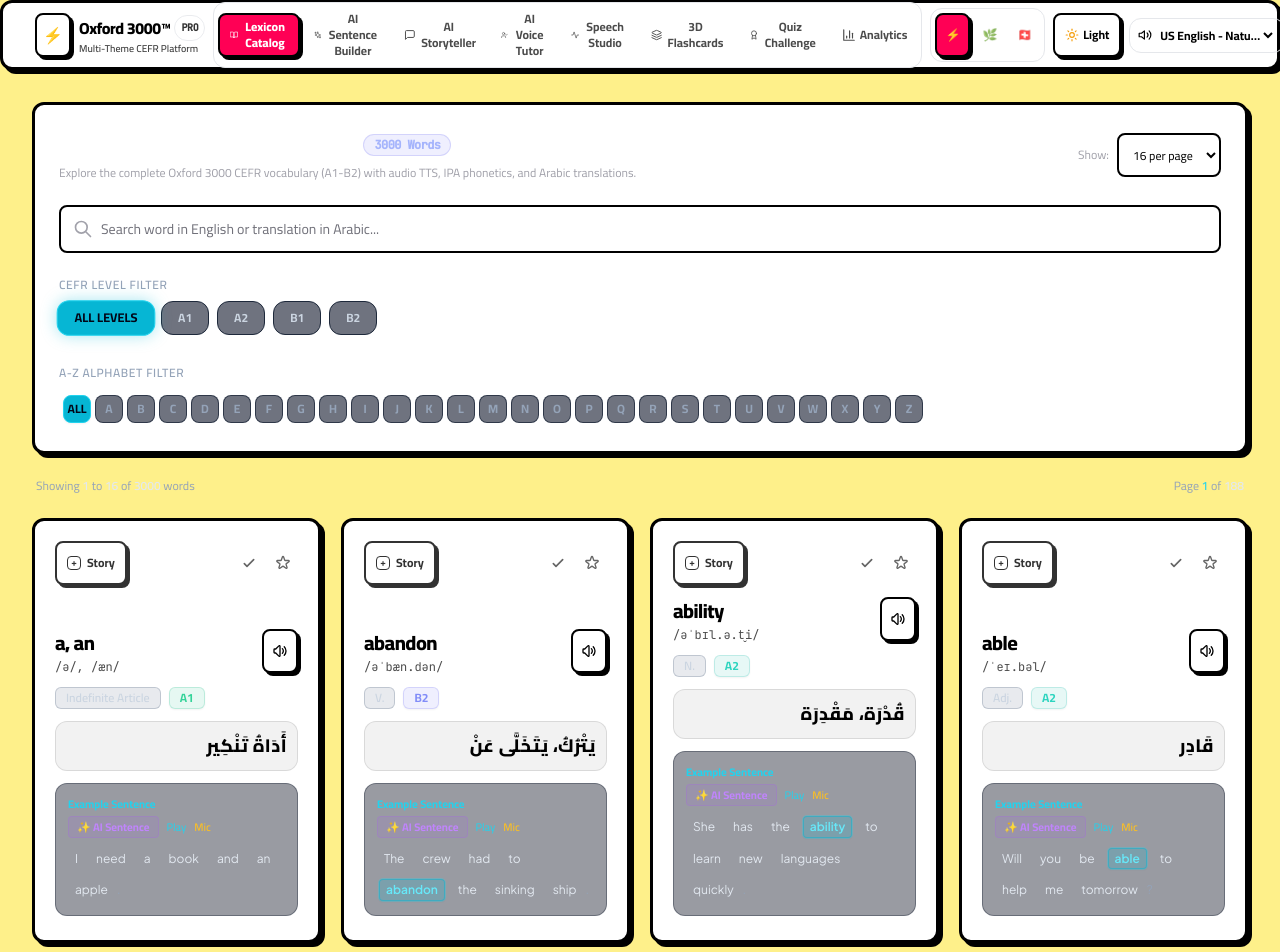
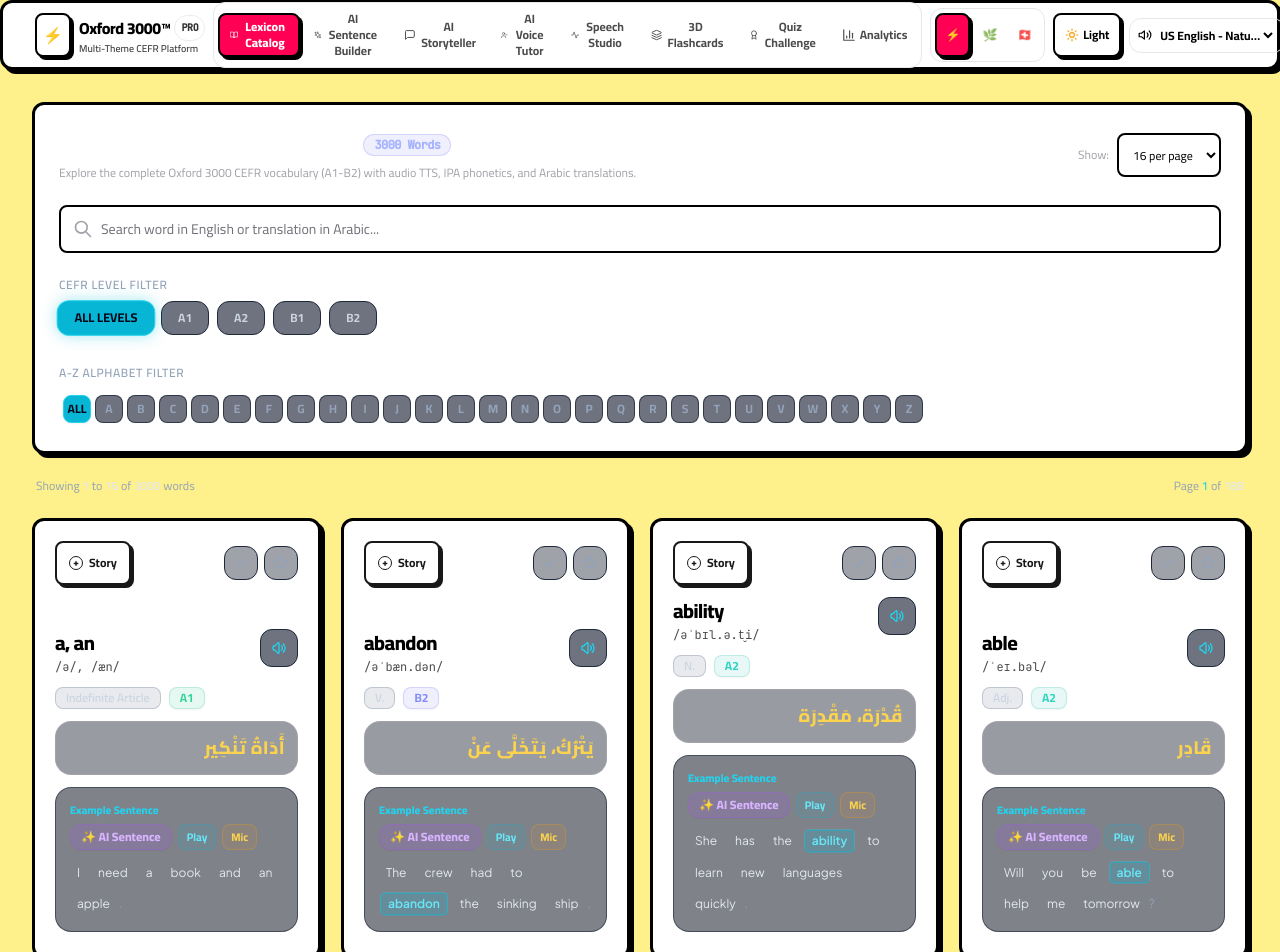
Before and after one commit to m7mdxzx9/oxford-3000-platform, a React (Vite) app: page / in a window 1280 px wide. Shown: the top 952 px of the page. Built offline with nearby package versions, Linux system fonts and the light colour scheme.

Commit message:
Polish micro-buttons, button press animations, card borders, and icon alignments across platform

```diff
--- a/src/components/LexiconGrid.jsx
+++ b/src/components/LexiconGrid.jsx
@@ -183,31 +183,31 @@ const LexiconCard = React.memo(({ wordObj, onCardClick }) => {
         {/* Storyteller Select Checkbox */}
         <button
           onClick={handleSelectWord}
-          className={`flex items-center space-x-1.5 px-2.5 py-1 rounded-lg text-xs font-semibold border transition-all ${
+          className={`flex items-center gap-1.5 px-3 py-1.5 rounded-xl text-xs font-extrabold border transition-all active:scale-95 shadow-sm ${
             selected
               ? 'theme-btn-primary'
-              : 'theme-btn-secondary opacity-80 hover:opacity-100'
+              : 'theme-btn-secondary opacity-90 hover:opacity-100'
           }`}
           title={selected ? 'Remove from Storyteller' : 'Select for AI Storyteller (Max 5)'}
         >
-          <span className="w-3.5 h-3.5 flex items-center justify-center rounded border border-current text-[10px]">
+          <span className="w-3.5 h-3.5 flex items-center justify-center rounded-full border border-current text-[10px] font-black">
             {selected ? '✓' : '+'}
           </span>
           <span>Story</span>
         </button>
 
         {/* Action Icons (Mastered & Favorite) */}
-        <div className="flex items-center space-x-1">
+        <div className="flex items-center space-x-1.5">
           {/* Mastered Toggle */}
           <button
             onClick={(e) => {
               e.stopPropagation();
               toggleMastered(wordObj.word);
             }}
-            className={`p-1.5 rounded-lg border transition-all ${
+            className={`p-2 rounded-xl border transition-all active:scale-90 ${
               mastered
-                ? 'bg-emerald-500/20 text-emerald-600 border-emerald-500/40'
-                : 'opacity-60 hover:opacity-100 hover:bg-black/5 border-transparent'
+                ? 'bg-emerald-500/20 text-emerald-400 border-emerald-500/40 shadow-sm'
+                : 'bg-slate-900/40 text-slate-400 border-slate-800 hover:text-white hover:border-slate-700'
             }`}
             title={mastered ? 'Marked as Mastered' : 'Mark as Mastered'}
           >
@@ -222,10 +222,10 @@ const LexiconCard = React.memo(({ wordObj, onCardClick }) => {
               e.stopPropagation();
               toggleFavorite(wordObj.word);
             }}
-            className={`p-1.5 rounded-lg border transition-all ${
+            className={`p-2 rounded-xl border transition-all active:scale-90 ${
               favorited
-                ? 'bg-amber-500/20 text-amber-600 border-amber-500/40'
-                : 'opacity-60 hover:opacity-100 hover:bg-black/5 border-transparent'
+                ? 'bg-amber-500/20 text-amber-400 border-amber-500/40 shadow-sm'
+                : 'bg-slate-900/40 text-slate-400 border-slate-800 hover:text-white hover:border-slate-700'
             }`}
             title={favorited ? 'Remove from Favorites' : 'Add to Favorites'}
           >
@@ -265,10 +265,10 @@ const LexiconCard = React.memo(({ wordObj, onCardClick }) => {
           <button
             onClick={handlePlayWord}
             disabled={isPlayingWord}
-            className={`p-2 rounded-xl border transition-all ${
+            className={`p-2.5 rounded-xl border transition-all active:scale-90 ${
               isPlayingWord
-                ? 'theme-btn-primary animate-pulse'
-                : 'theme-btn-secondary'
+                ? 'bg-cyan-500 text-slate-950 border-cyan-400 shadow-md animate-pulse'
+                : 'bg-slate-900/60 text-cyan-400 border-slate-800 hover:bg-slate-800 hover:border-cyan-500/40'
             }`}
             title="Listen to pronunciation (TTS)"
           >
@@ -286,36 +286,36 @@ const LexiconCard = React.memo(({ wordObj, onCardClick }) => {
         {/* Badges Row (POS & CEFR) */}
         <div className="flex items-center flex-wrap gap-2">
           {/* POS Tag */}
-          <span dir="ltr" className={`ltr-isolate text-xs font-semibold px-2.5 py-0.5 rounded-md border capitalize ${posStyle}`}>
+          <span dir="ltr" className={`ltr-isolate text-xs font-semibold px-2.5 py-0.5 rounded-lg border capitalize ${posStyle}`}>
             {wordObj.pos || 'word'}
           </span>
 
           {/* CEFR Level Tag */}
-          <span dir="ltr" className={`ltr-isolate text-xs font-bold px-2.5 py-0.5 rounded-md border shadow-sm ${cefrStyle.bg}`}>
+          <span dir="ltr" className={`ltr-isolate text-xs font-bold px-2.5 py-0.5 rounded-lg border shadow-sm ${cefrStyle.bg}`}>
             {wordObj.cefr || 'A1'}
           </span>
         </div>
 
         {/* Arabic Translation Block (RTL Isolated) */}
-        <div dir="rtl" className="rtl-text rtl-isolate p-2.5 rounded-xl border border-black/10 mt-2 bg-black/5">
-          <p className="text-lg font-extrabold tracking-wide font-arabic">
+        <div dir="rtl" className="rtl-text rtl-isolate p-3 rounded-2xl border border-white/[0.08] mt-2 bg-slate-950/40">
+          <p className="text-lg font-extrabold tracking-wide font-arabic text-amber-300">
             {wordObj.arabic}
           </p>
         </div>
 
         {/* AI Sentence Generator & Interactive Tokens Block */}
-        <div dir="ltr" className="ltr-isolate bg-slate-950/40 p-3 rounded-xl border border-slate-800/40 text-xs text-slate-300 space-y-2">
-          <div className="flex items-center justify-between text-[11px] text-slate-400 font-medium flex-wrap gap-1">
-            <span className="font-bold flex items-center gap-1 text-cyan-400">
+        <div dir="ltr" className="ltr-isolate bg-slate-950/50 p-3.5 rounded-2xl border border-slate-800/60 text-xs text-slate-300 space-y-2.5">
+          <div className="flex items-center justify-between text-[11px] text-slate-400 font-medium flex-wrap gap-1.5">
+            <span className="font-extrabold flex items-center gap-1.5 text-cyan-400">
               {customAiSentence ? '✨ AI Sentence' : 'Example Sentence'}
             </span>
 
-            <div className="flex items-center space-x-2">
+            <div className="flex items-center gap-1.5">
               <button
                 type="button"
                 onClick={handleCreateNewAiSentence}
                 disabled={isGeneratingAiSentence}
-                className="text-purple-400 hover:text-purple-300 flex items-center space-x-1 font-bold bg-purple-500/10 px-2 py-0.5 rounded border border-purple-500/20"
+                className="px-2.5 py-1 rounded-xl text-xs font-extrabold transition-all border flex items-center gap-1 bg-purple-500/15 text-purple-300 border-purple-500/30 hover:bg-purple-500/25 active:scale-95 shadow-sm"
                 title="Generate new custom AI sentence for this word"
               >
                 <span>{isGeneratingAiSentence ? 'Generating...' : customAiSentence ? '🔄 Change' : '✨ AI Sentence'}</span>
@@ -327,7 +327,7 @@ const LexiconCard = React.memo(({ wordObj, onCardClick }) => {
                     type="button"
                     onClick={handlePlayExample}
                     disabled={isPlayingExample}
-                    className="text-cyan-400 hover:text-cyan-300 flex items-center space-x-1"
+                    className="px-2 py-1 rounded-lg text-[11px] font-bold text-cyan-300 bg-cyan-500/10 border border-cyan-500/25 hover:bg-cyan-500/20 transition-all flex items-center gap-1 active:scale-95"
                     title="Listen to full example sentence"
                   >
                     <span>{isPlayingExample ? 'Playing...' : 'Play'}</span>
@@ -335,7 +335,7 @@ const LexiconCard = React.memo(({ wordObj, onCardClick }) => {
                   <button
                     type="button"
                     onClick={handleStartPractice}
-                    className="text-amber-400 hover:text-amber-300 flex items-center space-x-1 font-semibold"
+                    className="px-2 py-1 rounded-lg text-[11px] font-bold text-amber-300 bg-amber-500/10 border border-amber-500/25 hover:bg-amber-500/20 transition-all flex items-center gap-1 active:scale-95"
                     title="Practice speaking sentence with mic"
                   >
                     <span>Mic</span>
@@ -344,6 +344,7 @@ const LexiconCard = React.memo(({ wordObj, onCardClick }) => {
               )}
             </div>
           </div>
+
 
           {/* Interactive Word Tokens */}
           {activeSentence && (
```
